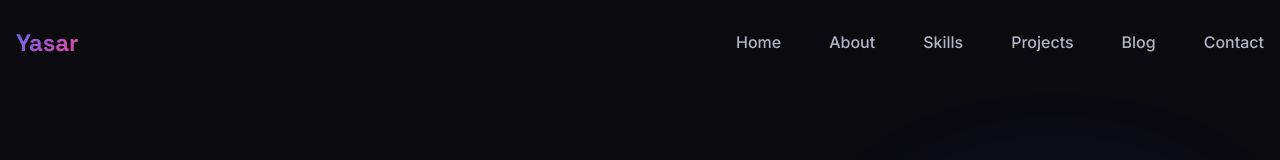
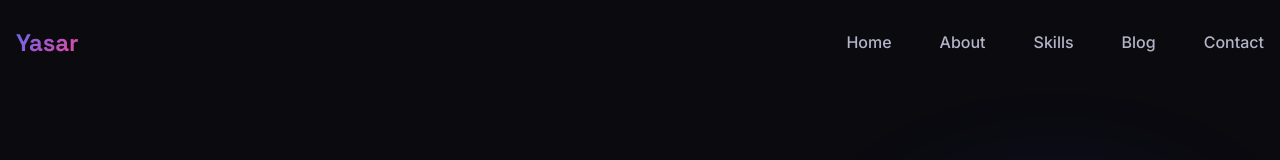
Before and after one commit to Yasar195/portfolio, a SvelteKit app: page / in a window 1280 px wide. Shown: the top 160 px of the page. Built offline with nearby package versions, Linux system fonts and the light colour scheme; no server answers.

Commit message:
removed dummy projects

```diff
--- a/src/lib/components/Navigation.svelte
+++ b/src/lib/components/Navigation.svelte
@@ -24,7 +24,6 @@
     { href: '#home', label: 'Home' },
     { href: '#about', label: 'About' },
     { href: '#skills', label: 'Skills' },
-    { href: '#projects', label: 'Projects' },
     { href: '#blog', label: 'Blog' },
     { href: '#contact', label: 'Contact' }
   ];
--- a/src/routes/+page.svelte
+++ b/src/routes/+page.svelte
@@ -3,7 +3,6 @@
   import Hero from '$lib/components/Hero.svelte';
   import About from '$lib/components/About.svelte';
   import Skills from '$lib/components/Skills.svelte';
-  import Projects from '$lib/components/Projects.svelte';
   import Blog from '$lib/components/Blog.svelte';
   import Contact from '$lib/components/Contact.svelte';
   import Footer from '$lib/components/Footer.svelte';
@@ -30,7 +29,6 @@
     <Hero />
     <About />
     <Skills />
-    <Projects />
     <Blog />
     <Contact />
   </main>
```
